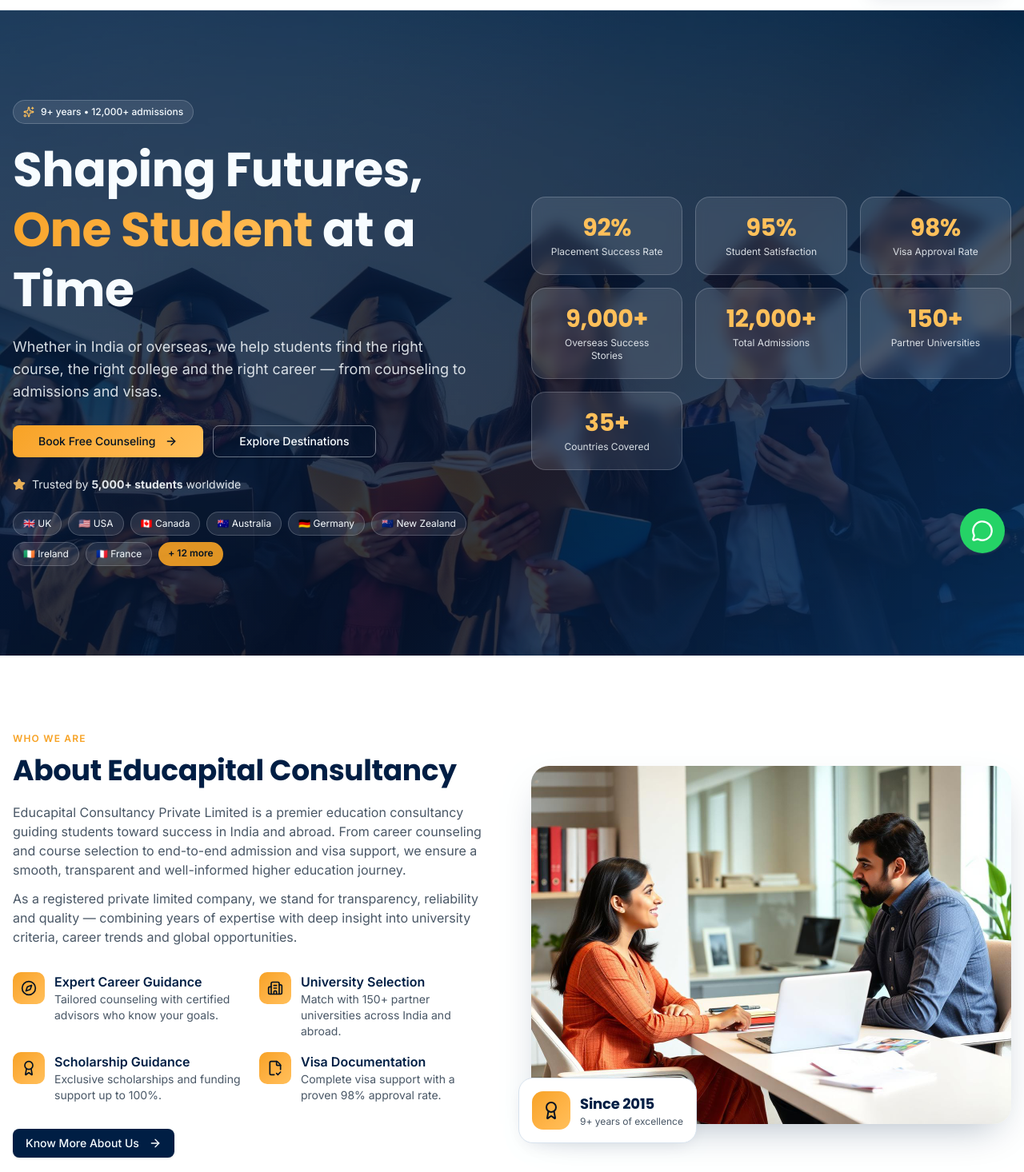
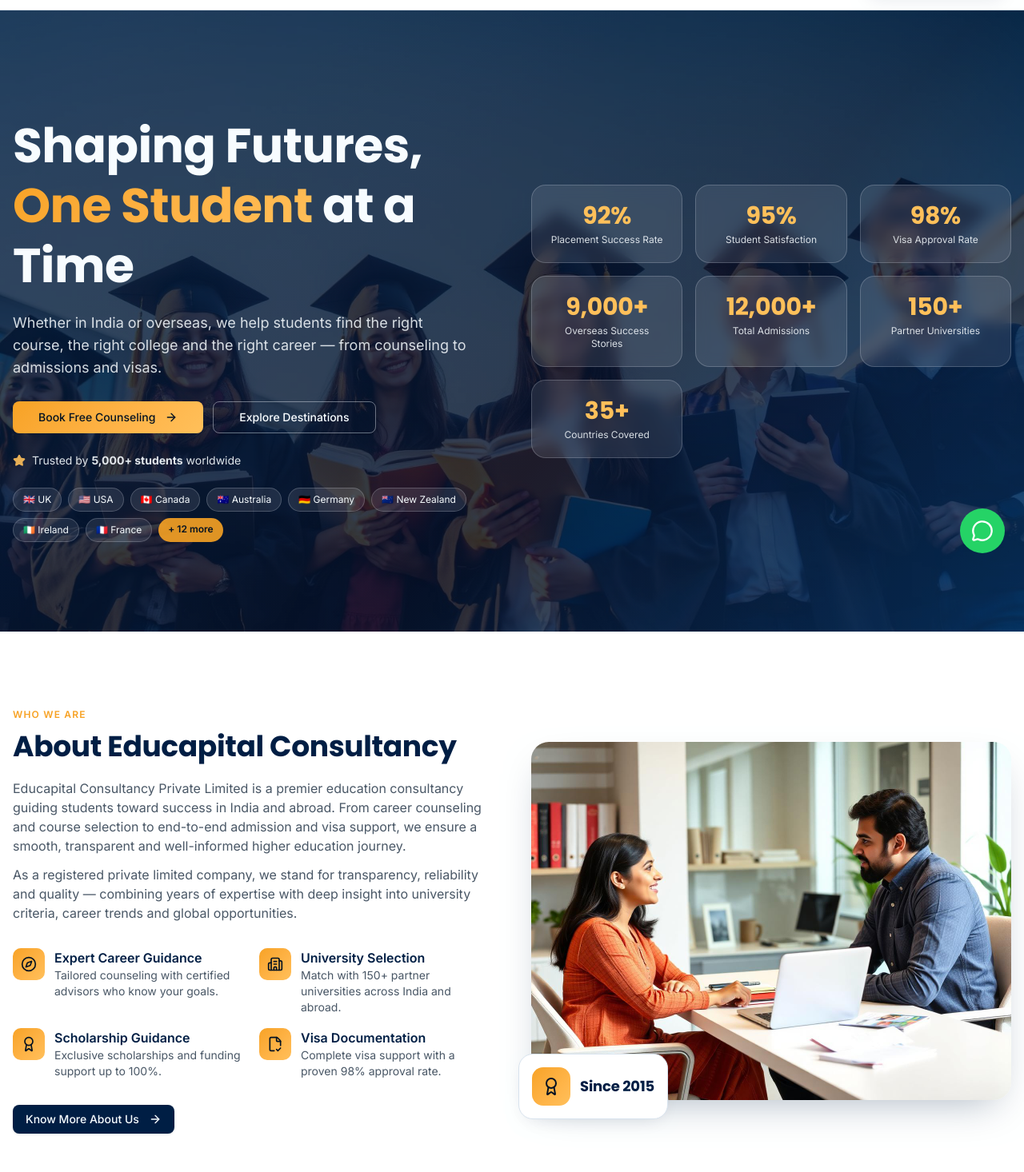
Before and after one commit to aryant0/Study_Abroad, a React (Vite) app: page / in a window 1280 px wide. Shown: the part 84-1550 px from the top of the page at 80% size. Built offline with nearby package versions, Linux system fonts and the light colour scheme.

Commit message:
fixed typo errors

```diff
--- a/src/pages/index.tsx
+++ b/src/pages/index.tsx
@@ -147,9 +147,7 @@ function Hero() {
       <img src={heroImg} alt="Graduating students" width={1600} height={1024} className="absolute inset-0 h-full w-full object-cover opacity-20" />
       <div className="relative container mx-auto px-4 py-20 md:py-28 grid lg:grid-cols-2 gap-12 items-center">
         <div className="animate-fade-in">
-          <div className="inline-flex items-center gap-2 bg-primary-foreground/10 border border-primary-foreground/20 backdrop-blur px-3 py-1.5 rounded-full text-xs font-medium">
-            <Sparkles className="h-3.5 w-3.5 text-accent-glow" /> 9+ years • 12,000+ admissions
-          </div>
+
           <h1 className="font-display text-4xl md:text-6xl font-bold leading-tight mt-5">
             Shaping Futures,<br />
             <span className="text-gradient-accent">One Student</span> at a Time
@@ -240,7 +238,7 @@ function About() {
             </div>
             <div>
               <div className="font-display font-bold text-primary text-lg">Since 2015</div>
-              <div className="text-xs text-muted-foreground">9+ years of excellence</div>
+
             </div>
           </div>
         </div>
```
